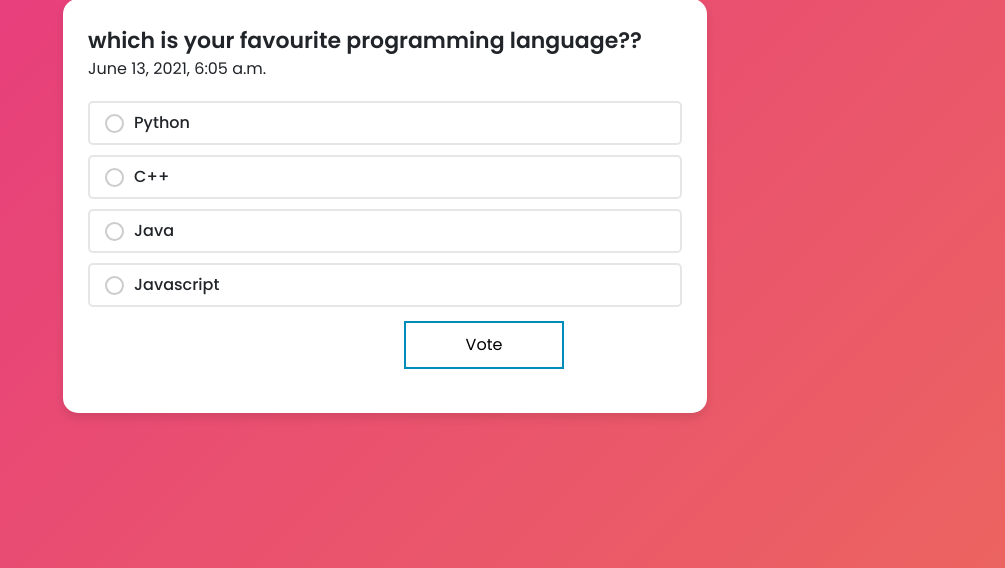
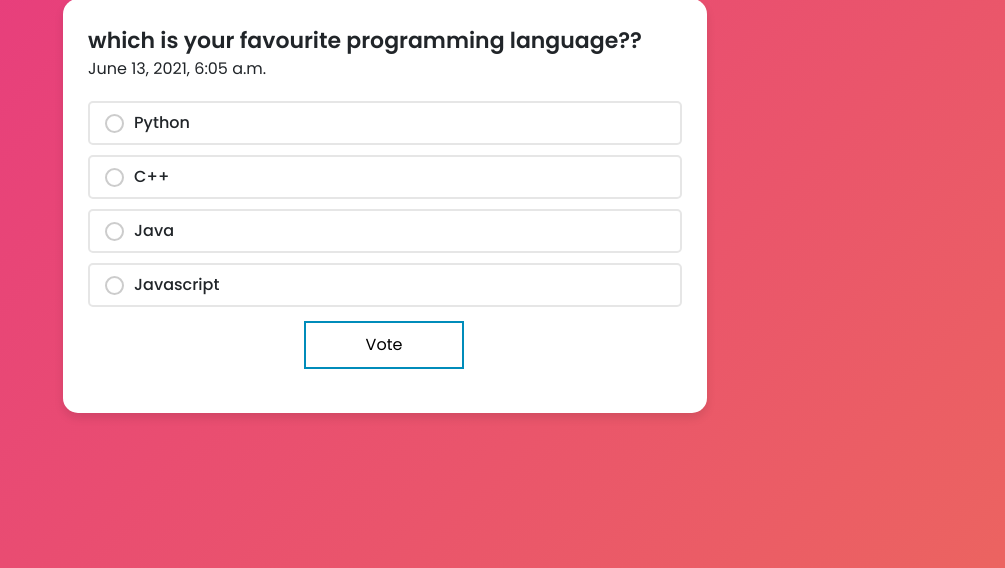
Before and after one commit to iambhushan6/Poll-Kar, a Django app: page /vote/1 in a window 1280 px wide. Shown: the part 194-762 px from the top of the page, without its empty margins (275-1280 px from the left). Run offline with Django 3.2, Linux system fonts and the light colour scheme; a user stored in the database is signed in; data comes from the database, SQL or seed files in the repository.

Commit message:
Update vote.html

```diff
--- a/templates/main/vote.html
+++ b/templates/main/vote.html
@@ -127,7 +127,7 @@
                         </label>
                         <!-- <label> -->
                             <center>
-                                <div>
+                                <div style="margin-left:-200px;">
                                     <button type="submit" class="button button2">Vote</button>
                                 </div>
                             </center>
```
